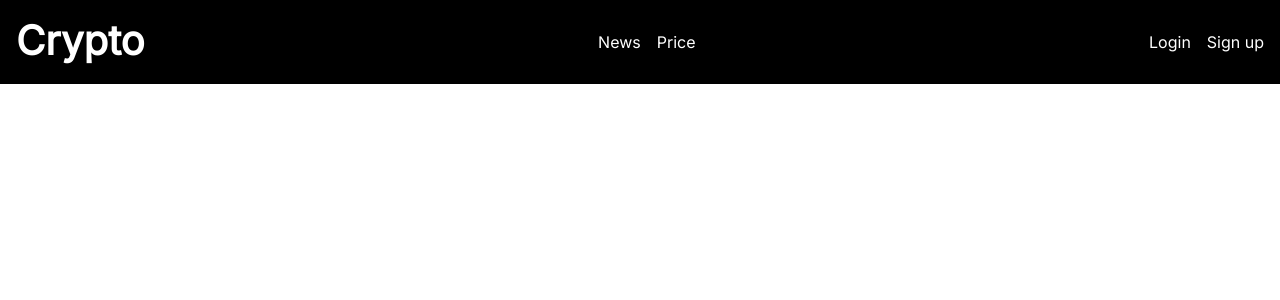
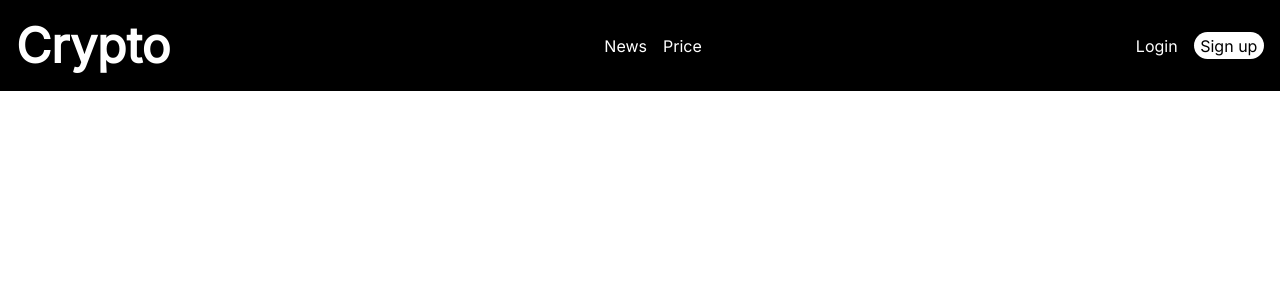
Before and after one commit to Rebooting-Me/Crypto-Dashboard, a React (Create React App) app: page / in a window 1280 px wide. Shown: the top 300 px of the page. Built offline with nearby package versions, Linux system fonts and the light colour scheme.

Commit message:
signup styling

```diff
--- a/src/Navbar.js
+++ b/src/Navbar.js
@@ -8,7 +8,7 @@ export default function Navbar() {
             </ul>
             <ul className="end">
                 <a href="/login"><li>Login</li></a>
-                <a href="/sign-up" className="sign-up"><li>Sign up</li></a>
+                <a href="/sign-up" className="sign-up"><div><li>Sign up</li></div></a>
             </ul>
         </nav>
     )
--- a/src/styles.css
+++ b/src/styles.css
@@ -13,7 +13,7 @@ body{
 }
 
 .site-name {
-    font-size:2.5rem;
+    font-size:3rem;
     font-weight: bolder;
     text-align: center;
 }
@@ -30,3 +30,20 @@ body{
     text-align: center;
     gap: 1rem;
 }
+
+.sign-up {
+    padding: 0.2rem;
+    background-color: white;
+    border-radius: 2rem;
+    width: 4rem;
+}
+
+.nav div {
+    text-align: center;
+    color: black;
+}
+
+.sign-up:hover {
+    background-color: #717272;
+    font-weight: bolder;
+}
```
